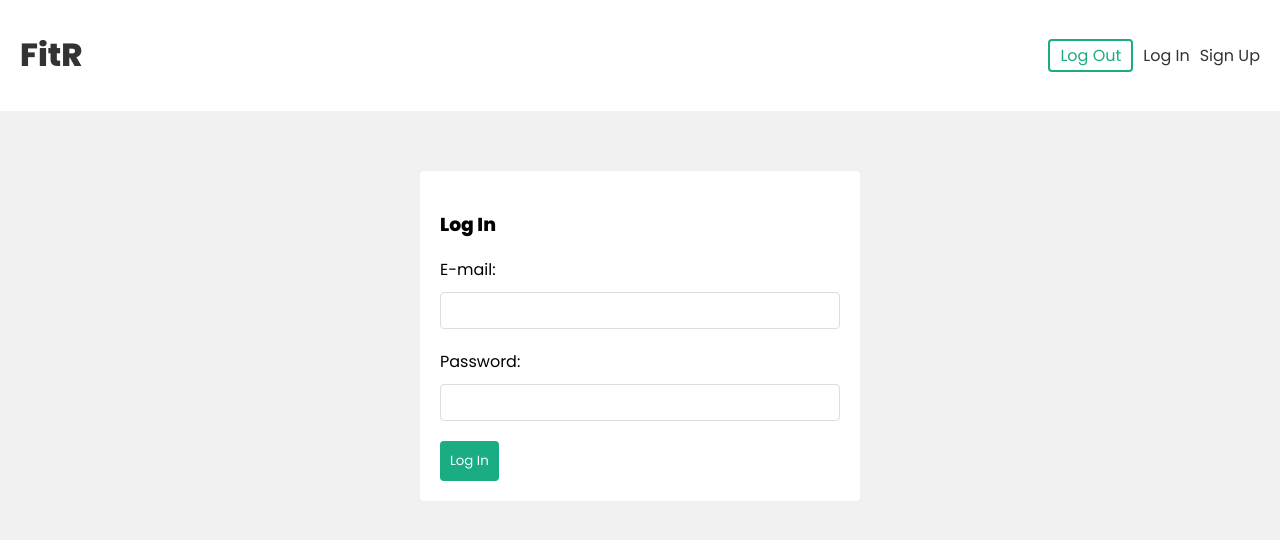
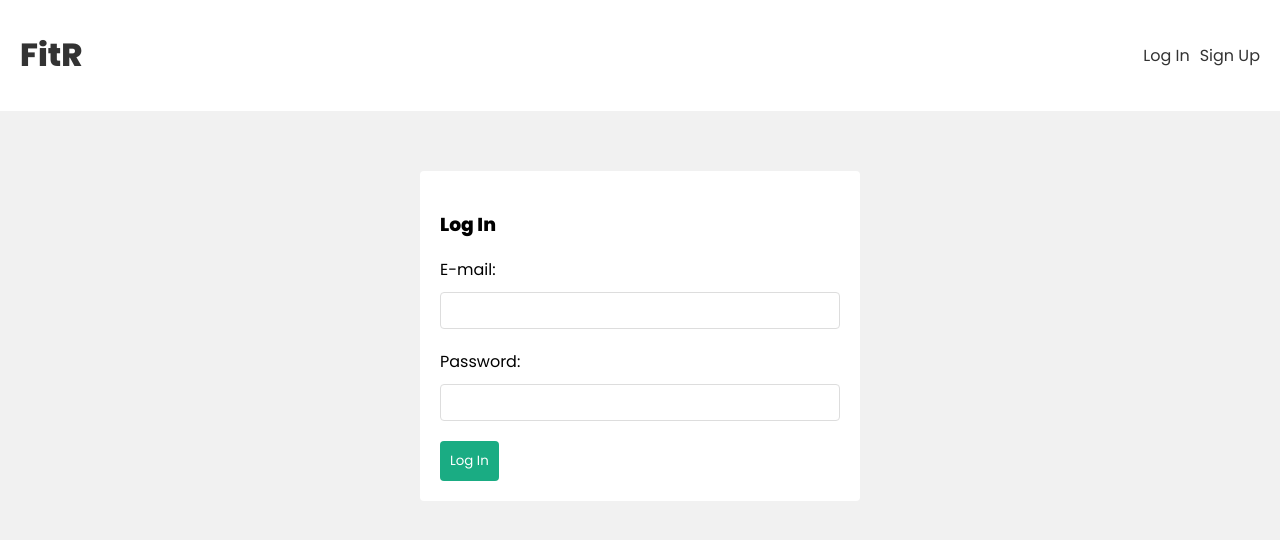
Before and after one commit to subashhB/fitr-app-mern, a React (Create React App) app in the folder frontend/: page /login in a window 1280 px wide. Shown: the top 540 px of the page. Built offline with nearby package versions, Linux system fonts and the light colour scheme.

Commit message:
Setting the Initial Auth Status

```diff
--- a/frontend/src/components/Navbar.js
+++ b/frontend/src/components/Navbar.js
@@ -1,7 +1,9 @@
 import { Link } from "react-router-dom";
+import { useAuthContext } from "../hooks/useAuthContext";
 import { useLogout } from "../hooks/useLogout";
 
 const Navbar = ()=>{
+    const {user} = useAuthContext()
     const {logout} = useLogout();
     const handleClick = () =>{
         logout()
@@ -13,13 +15,16 @@
                     <h1>FitR</h1>
                 </Link>
                 <nav>
+                    {user &&(
                     <div>
+                        <span>{user.email}</span>
                         <button onClick={handleClick}>Log Out</button>
-                    </div>
+                    </div>)}
+                    {!user && (
                     <div>
                         <Link to='/login'>Log In</Link>
                         <Link to='/signup'>Sign Up</Link>
-                    </div>
+                    </div>)}
                 </nav>
             </div>
         </header>
--- a/frontend/src/context/AuthContext.js
+++ b/frontend/src/context/AuthContext.js
@@ -1,4 +1,4 @@
-import { createContext,useReducer } from 'react';
+import { createContext,useEffect,useReducer } from 'react';
 
 export const AuthContext = createContext();
 
@@ -16,6 +16,13 @@
     const [state, dispatch] = useReducer(authReducer, {
         user: null
     })
+    useEffect(()=>{
+        const user = JSON.parse(localStorage.getItem('user'))
+
+        if(user){
+            dispatch({type: 'LOGIN', payload: user})
+        }
+    }, [])
     console.log('AuthContext State: ', state)
     return (
         <AuthContext.Provider value={{...state, dispatch}}>
```
